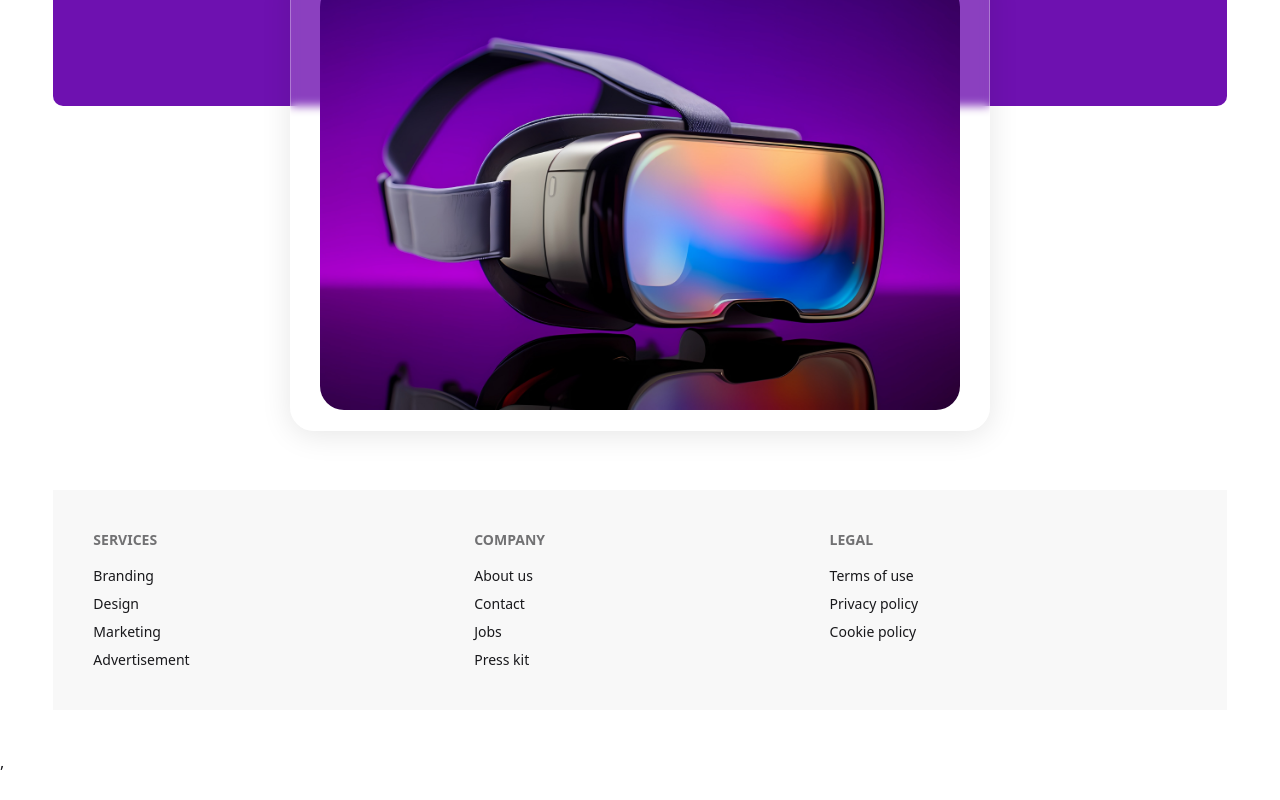
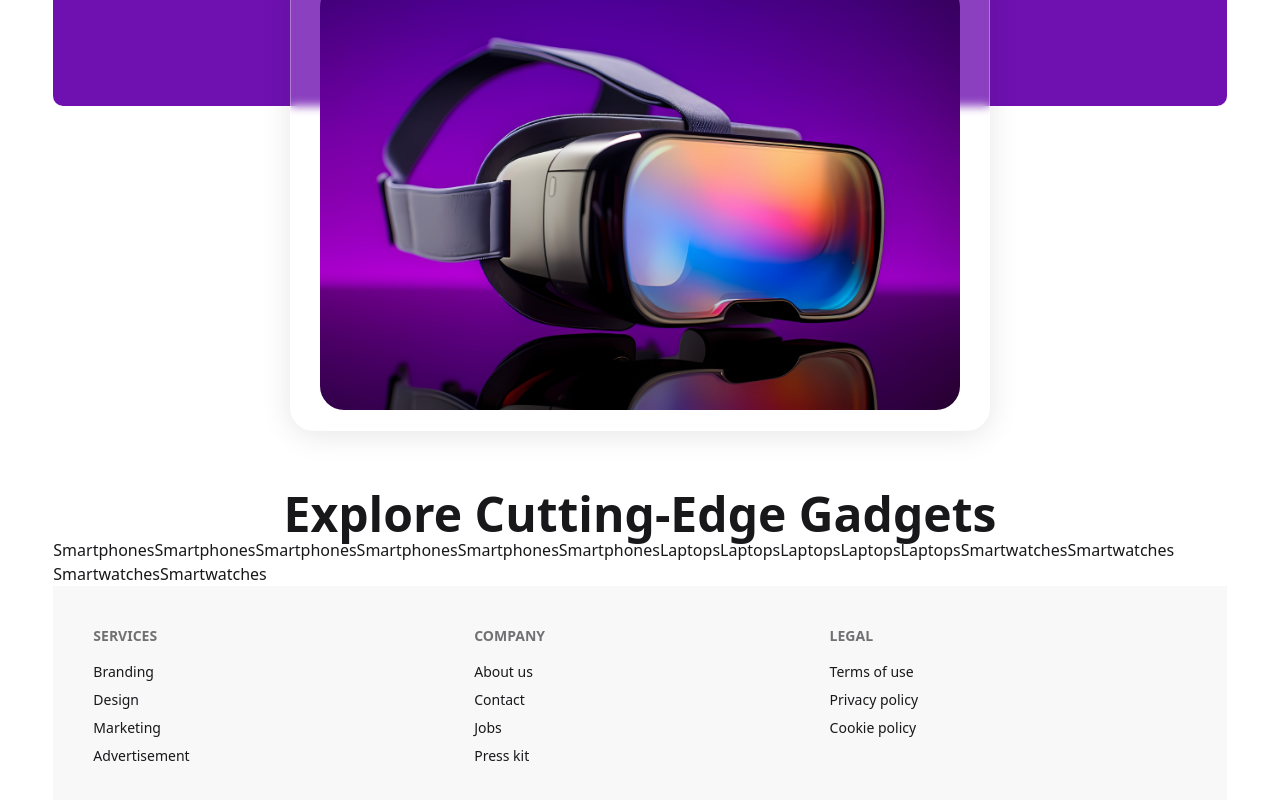
Before and after one commit to Mehedi-maaztech/Gadget-hub, a React (Vite) app: page / in a window 1280 px wide. Shown: the part 479-1279 px from the top of the page. Before the commit the page ends 1253 px from the top, so only its background shows below. Built offline with nearby package versions, Linux system fonts and the light colour scheme.

Commit message:
json data created

```diff
--- /dev/null
+++ b/public/accesoriesCategories.json
@@ -0,0 +1,18 @@
+{
+  "status": true,
+  "message": "successfully fetched all the categories",
+  "categories": [
+    {
+      "category_id": "2001",
+      "category": "Smartphones"
+    },
+    {
+      "category_id": "2002",
+      "category": "Laptops"
+    },
+    {
+      "category_id": "2003",
+      "category": "Smartwatches"
+    }
+  ]
+}
--- a/src/components/Accesories/Accesories.jsx
+++ b/src/components/Accesories/Accesories.jsx
@@ -1,8 +1,21 @@
+import { useLoaderData } from "react-router";
 
 const Accesories = () => {
+     const allItems = useLoaderData();
+
     return (
         <div>
+            <h1 className="text-5xl text-center font-bold">Explore Cutting-Edge Gadgets</h1>
+            <div>
+                <div className="categories">
+                    {
+                        allItems.map(cat => <button key={cat.product_id}>{cat.category}</button>)
+                    }
+                </div>
+                <div className="categories-items">
 
+                </div>
+            </div>
         </div>
     );
 };
--- a/src/components/Home/Home.jsx
+++ b/src/components/Home/Home.jsx
@@ -1,10 +1,12 @@
 import React from 'react';
 import Banner from '../Banner/Banner';
+import Accesories from '../Accesories/Accesories';
 
 const Home = () => {
     return (
         <div>
             <Banner></Banner>
+            <Accesories></Accesories>
         </div>
     );
 };
--- a/src/main.jsx
+++ b/src/main.jsx
@@ -17,7 +17,8 @@ const router = createBrowserRouter([
     children: [
       {
         path: '/',
-        element: <Home></Home>
+        element: <Home></Home>,
+        loader: () => fetch('/accesoriesData.json')
       }
     ]
   }
```
